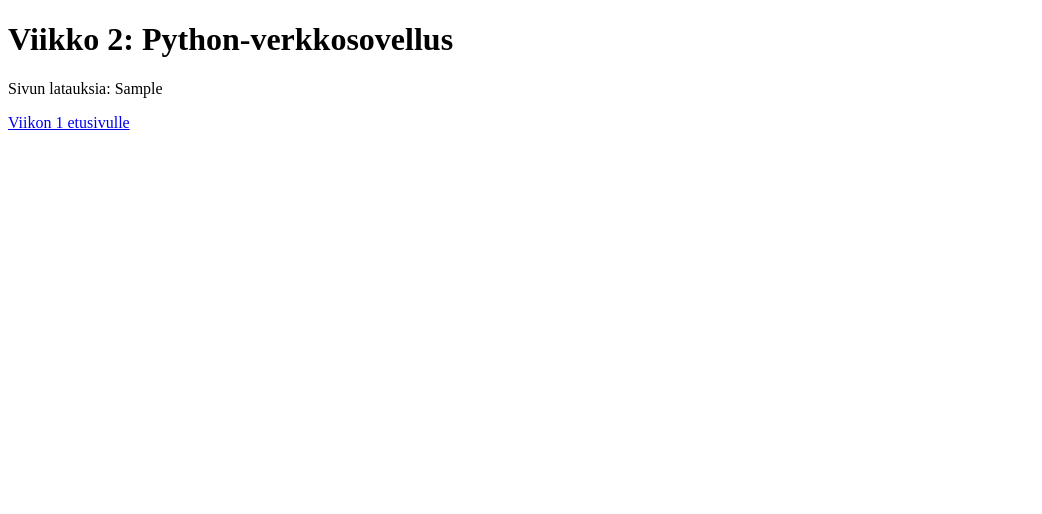
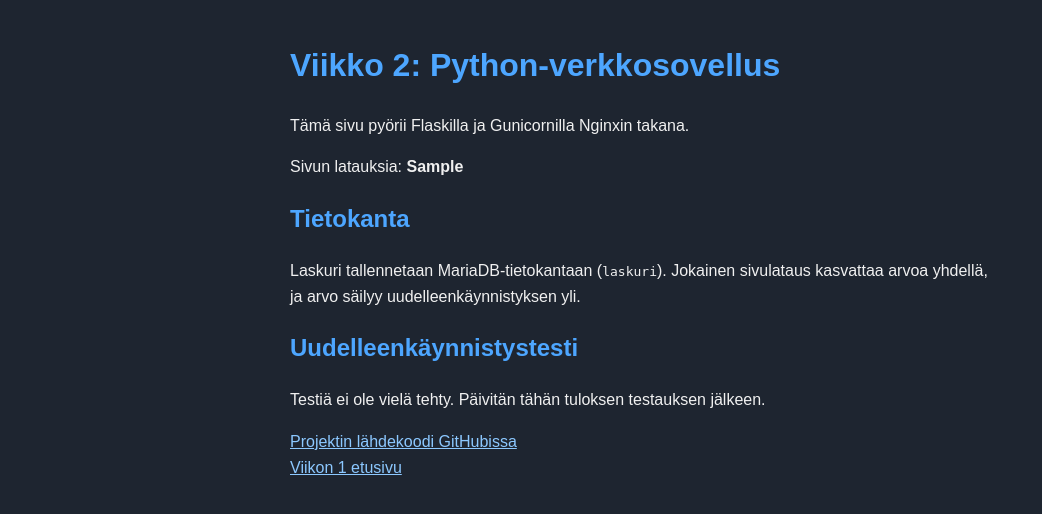
Before and after one commit to G4tekeep3r/viikko2, a Flask app: page / in a window 1280 px wide. Shown: the top 514 px of the page, without its empty margins (0-1042 px from the left). Run offline with Flask 3, Linux system fonts and the light colour scheme; tables that the repository leaves empty or names only in its code hold one stand-in row (values such as "Sample post").

Commit message:
Sivua personoitu ja GitHub-linkki lisätty

```diff
--- a/templates/index.html
+++ b/templates/index.html
@@ -2,11 +2,36 @@
 <html lang="fi">
 <head>
     <meta charset="UTF-8">
+    <meta name="viewport" content="width=device-width, initial-scale=1">
     <title>Viikko 2</title>
+    <style>
+        body {
+            max-width: 700px;
+            margin: 40px auto;
+            padding: 0 20px;
+            font-family: sans-serif;
+            line-height: 1.6;
+            background: #1e2530;
+            color: #f0f0f0;
+        }
+        h1, h2 { color: #4da6ff; }
+        a { color: #8cc8ff; }
+    </style>
 </head>
 <body>
     <h1>Viikko 2: Python-verkkosovellus</h1>
-    <p>Sivun latauksia: {{ kaynnit }}</p>
-    <p><a href="/">Viikon 1 etusivulle</a></p>
+    <p>Tämä sivu pyörii Flaskilla ja Gunicornilla Nginxin takana.</p>
+    <p>Sivun latauksia: <strong>{{ kaynnit }}</strong></p>
+
+    <h2>Tietokanta</h2>
+    <p>Laskuri tallennetaan MariaDB-tietokantaan (<code>laskuri</code>). Jokainen sivulataus kasvattaa arvoa yhdellä, ja arvo säilyy uudelleenkäynnistyksen yli.</p>
+
+    <h2>Uudelleenkäynnistystesti</h2>
+    <p>Testiä ei ole vielä tehty. Päivitän tähän tuloksen testauksen jälkeen.</p>
+
+    <p>
+        <a href="https://github.com/G4tekeep3r/viikko2">Projektin lähdekoodi GitHubissa</a><br>
+        <a href="/">Viikon 1 etusivu</a>
+    </p>
 </body>
 </html>
```
